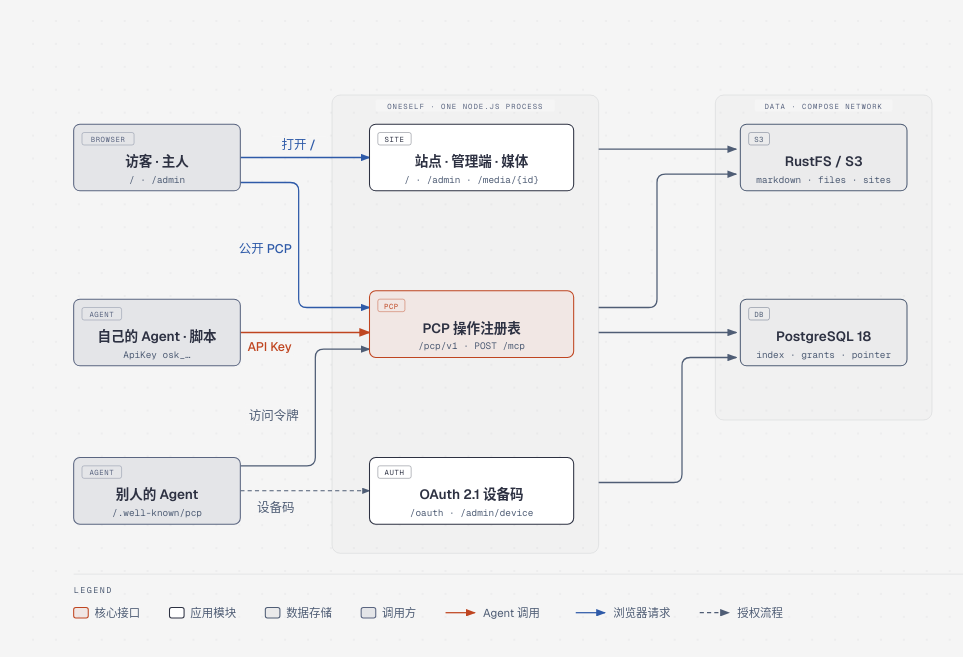
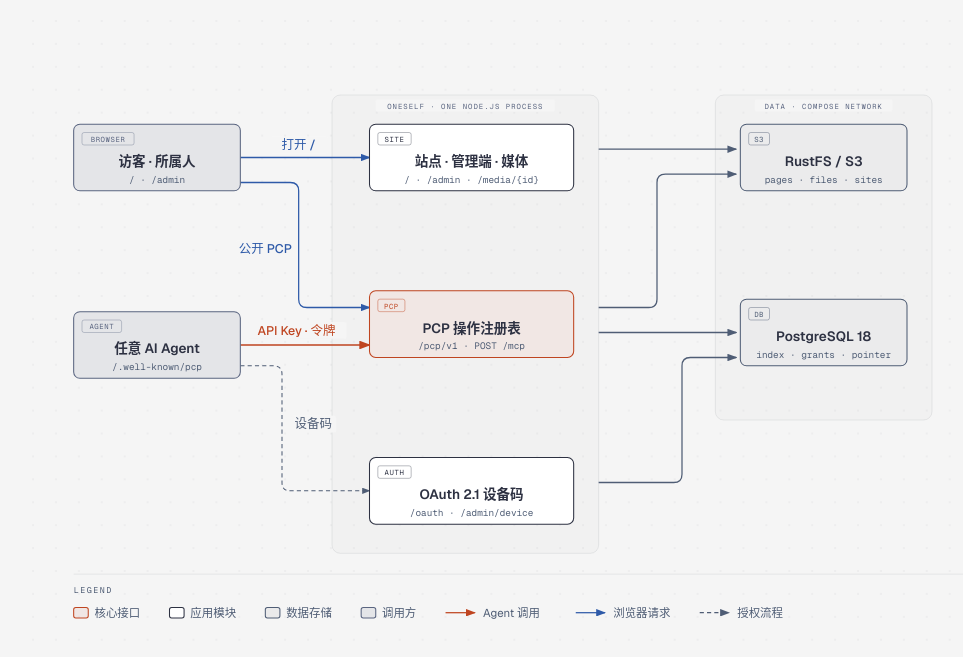
Before and after one commit to ptonlix/OneSelf, a website: page docs/diagrams/architecture.html in a window 1280 px wide. Shown: the part 111-768 px from the top of the page, without its empty margins (108-1071 px from the left). Drawn offline with nearby package versions, Linux system fonts and the light colour scheme.

Commit message:
docs: reposition README as personal context management
Subtitle and intro now lead with personal context management and the privacy/efficiency balance; features regrouped (管理/隐私/效率); Markdown no longer singled out (pages + originals); agents treated uniformly; 主人 -> 所属人; architecture diagram updated.

```diff
--- a/docs/diagrams/architecture.html
+++ b/docs/diagrams/architecture.html
@@ -24,7 +24,7 @@
     <div class="diagram-container">
     <svg viewBox="0 0 960 600" xmlns="http://www.w3.org/2000/svg" role="img" aria-labelledby="oneself-architecture-title oneself-architecture-desc">
   <title id="oneself-architecture-title">OneSelf 系统架构</title>
-  <desc id="oneself-architecture-desc">访客和主人的浏览器打开按指针提供的站点与管理端，页面脚本匿名读取公开 PCP；自己的 Agent 用 API Key、别人的 Agent 用 OAuth 2.1 设备码换来的访问令牌，调用同一份 PCP 操作注册表（HTTP 与 MCP）；单个 Node.js 进程把 Markdown 原文、原件和站点包存进 RustFS，把索引、授权和站点指针存进 PostgreSQL。</desc>
+  <desc id="oneself-architecture-desc">访客和所属人的浏览器打开按指针提供的站点与管理端，页面脚本匿名读取公开 PCP；任意 AI Agent 用所属人批准的 API Key 或 OAuth 2.1 设备码换来的访问令牌，调用同一份 PCP 操作注册表（HTTP 与 MCP）；单个 Node.js 进程把页面原文、原件和站点包存进 RustFS，把索引、授权和站点指针存进 PostgreSQL。</desc>
   <defs>
     <pattern id="dots" width="22" height="22" patternUnits="userSpaceOnUse"><circle cx="1" cy="1" r="0.9" fill="rgba(45,49,66,0.10)"/></pattern>
     <marker id="arrow" markerWidth="8" markerHeight="6" refX="7" refY="3" orient="auto"><polygon points="0 0, 8 3, 0 6" fill="#4f5d75"/></marker>
@@ -41,9 +41,8 @@
   <text x="760.0" y="85" fill="#5a6580" font-size="7" font-family="'Geist Mono',ui-monospace,monospace" text-anchor="middle" letter-spacing="0.14em">DATA · COMPOSE NETWORK</text>
   <path d="M 200,132 H 324" fill="none" stroke="#2e5aa8" stroke-width="1.2" marker-end="url(#arrow-link)"/>
   <path d="M 200,156 H 248 Q 256,156 256,164 V 268 Q 256,276 264,276 H 324" fill="none" stroke="#2e5aa8" stroke-width="1.2" marker-end="url(#arrow-link)"/>
-  <path d="M 200,300 H 324" fill="none" stroke="#bf4520" stroke-width="1.4" marker-end="url(#arrow-accent)"/>
-  <path d="M 200,428 H 264 Q 272,428 272,420 V 324 Q 272,316 280,316 H 324" fill="none" stroke="#4f5d75" stroke-width="1.2" marker-end="url(#arrow)"/>
-  <path d="M 200,452 H 324" fill="none" stroke="#4f5d75" stroke-width="1" stroke-dasharray="4,3" marker-end="url(#arrow)"/>
+  <path d="M 200,312 H 324" fill="none" stroke="#bf4520" stroke-width="1.4" marker-end="url(#arrow-accent)"/>
+  <path d="M 200,332 H 232 Q 240,332 240,340 V 444 Q 240,452 248,452 H 324" fill="none" stroke="#4f5d75" stroke-width="1" stroke-dasharray="4,3" marker-end="url(#arrow)"/>
   <path d="M 544,124 H 676" fill="none" stroke="#4f5d75" stroke-width="1.2" marker-end="url(#arrow)"/>
   <path d="M 544,276 H 592 Q 600,276 600,268 V 156 Q 600,148 608,148 H 676" fill="none" stroke="#4f5d75" stroke-width="1.2" marker-end="url(#arrow)"/>
   <path d="M 544,300 H 676" fill="none" stroke="#4f5d75" stroke-width="1.2" marker-end="url(#arrow)"/>
@@ -52,30 +51,22 @@
   <text x="256.0" y="124" fill="#2e5aa8" font-size="12" font-weight="500" font-family="'Geist','Noto Sans SC','PingFang SC','Noto Sans CJK SC','Microsoft YaHei',system-ui,sans-serif" text-anchor="middle">打开 /</text>
   <rect x="196" y="212" width="56" height="16" rx="2" fill="#f5f5f5"/>
   <text x="224.0" y="224" fill="#2e5aa8" font-size="12" font-weight="500" font-family="'Geist','Noto Sans SC','PingFang SC','Noto Sans CJK SC','Microsoft YaHei',system-ui,sans-serif" text-anchor="middle">公开 PCP</text>
-  <rect x="204" y="306" width="48" height="16" rx="2" fill="#f5f5f5"/>
-  <text x="228.0" y="318" fill="#bf4520" font-size="12" font-weight="500" font-family="'Geist','Noto Sans SC','PingFang SC','Noto Sans CJK SC','Microsoft YaHei',system-ui,sans-serif" text-anchor="middle">API Key</text>
-  <rect x="204" y="372" width="56" height="16" rx="2" fill="#f5f5f5"/>
-  <text x="232.0" y="384" fill="#4f5d75" font-size="12" font-weight="500" font-family="'Geist','Noto Sans SC','PingFang SC','Noto Sans CJK SC','Microsoft YaHei',system-ui,sans-serif" text-anchor="middle">访问令牌</text>
-  <rect x="212" y="460" width="44" height="16" rx="2" fill="#f5f5f5"/>
-  <text x="234.0" y="472" fill="#4f5d75" font-size="12" font-weight="500" font-family="'Geist','Noto Sans SC','PingFang SC','Noto Sans CJK SC','Microsoft YaHei',system-ui,sans-serif" text-anchor="middle">设备码</text>
+  <rect x="206" y="290" width="96" height="16" rx="2" fill="#f5f5f5"/>
+  <text x="254.0" y="302" fill="#bf4520" font-size="12" font-weight="500" font-family="'Geist','Noto Sans SC','PingFang SC','Noto Sans CJK SC','Microsoft YaHei',system-ui,sans-serif" text-anchor="middle">API Key · 令牌</text>
+  <rect x="248" y="380" width="44" height="16" rx="2" fill="#f5f5f5"/>
+  <text x="270.0" y="392" fill="#4f5d75" font-size="12" font-weight="500" font-family="'Geist','Noto Sans SC','PingFang SC','Noto Sans CJK SC','Microsoft YaHei',system-ui,sans-serif" text-anchor="middle">设备码</text>
   <rect x="40" y="100" width="160" height="64" rx="6" fill="#f5f5f5"/>
   <rect x="40" y="100" width="160" height="64" rx="6" fill="rgba(79,93,117,0.10)" stroke="#5a6580" stroke-width="1"/>
   <rect x="48" y="108" width="50" height="12" rx="2" fill="transparent" stroke="rgba(90,101,128,0.40)" stroke-width="0.8"/>
   <text x="73.0" y="117" fill="#5a6580" font-size="7" font-family="'Geist Mono',ui-monospace,monospace" text-anchor="middle" letter-spacing="0.08em">BROWSER</text>
-  <text x="120.0" y="140.0" fill="#2d3142" font-size="13" font-weight="600" font-family="'Geist','Noto Sans SC','PingFang SC','Noto Sans CJK SC','Microsoft YaHei',system-ui,sans-serif" text-anchor="middle">访客 · 主人</text>
+  <text x="120.0" y="140.0" fill="#2d3142" font-size="13" font-weight="600" font-family="'Geist','Noto Sans SC','PingFang SC','Noto Sans CJK SC','Microsoft YaHei',system-ui,sans-serif" text-anchor="middle">访客 · 所属人</text>
   <text x="120.0" y="156.0" fill="#4f5d75" font-size="9" font-family="'Geist Mono',ui-monospace,monospace" text-anchor="middle">/ · /admin</text>
-  <rect x="40" y="268" width="160" height="64" rx="6" fill="#f5f5f5"/>
-  <rect x="40" y="268" width="160" height="64" rx="6" fill="rgba(79,93,117,0.10)" stroke="#5a6580" stroke-width="1"/>
-  <rect x="48" y="276" width="38" height="12" rx="2" fill="transparent" stroke="rgba(90,101,128,0.40)" stroke-width="0.8"/>
-  <text x="67.0" y="285" fill="#5a6580" font-size="7" font-family="'Geist Mono',ui-monospace,monospace" text-anchor="middle" letter-spacing="0.08em">AGENT</text>
-  <text x="120.0" y="308.0" fill="#2d3142" font-size="13" font-weight="600" font-family="'Geist','Noto Sans SC','PingFang SC','Noto Sans CJK SC','Microsoft YaHei',system-ui,sans-serif" text-anchor="middle">自己的 Agent · 脚本</text>
-  <text x="120.0" y="324.0" fill="#4f5d75" font-size="9" font-family="'Geist Mono',ui-monospace,monospace" text-anchor="middle">ApiKey osk_…</text>
-  <rect x="40" y="420" width="160" height="64" rx="6" fill="#f5f5f5"/>
-  <rect x="40" y="420" width="160" height="64" rx="6" fill="rgba(79,93,117,0.10)" stroke="#5a6580" stroke-width="1"/>
-  <rect x="48" y="428" width="38" height="12" rx="2" fill="transparent" stroke="rgba(90,101,128,0.40)" stroke-width="0.8"/>
-  <text x="67.0" y="437" fill="#5a6580" font-size="7" font-family="'Geist Mono',ui-monospace,monospace" text-anchor="middle" letter-spacing="0.08em">AGENT</text>
-  <text x="120.0" y="460.0" fill="#2d3142" font-size="13" font-weight="600" font-family="'Geist','Noto Sans SC','PingFang SC','Noto Sans CJK SC','Microsoft YaHei',system-ui,sans-serif" text-anchor="middle">别人的 Agent</text>
-  <text x="120.0" y="476.0" fill="#4f5d75" font-size="9" font-family="'Geist Mono',ui-monospace,monospace" text-anchor="middle">/.well-known/pcp</text>
+  <rect x="40" y="280" width="160" height="64" rx="6" fill="#f5f5f5"/>
+  <rect x="40" y="280" width="160" height="64" rx="6" fill="rgba(79,93,117,0.10)" stroke="#5a6580" stroke-width="1"/>
+  <rect x="48" y="288" width="38" height="12" rx="2" fill="transparent" stroke="rgba(90,101,128,0.40)" stroke-width="0.8"/>
+  <text x="67.0" y="297" fill="#5a6580" font-size="7" font-family="'Geist Mono',ui-monospace,monospace" text-anchor="middle" letter-spacing="0.08em">AGENT</text>
+  <text x="120.0" y="320.0" fill="#2d3142" font-size="13" font-weight="600" font-family="'Geist','Noto Sans SC','PingFang SC','Noto Sans CJK SC','Microsoft YaHei',system-ui,sans-serif" text-anchor="middle">任意 AI Agent</text>
+  <text x="120.0" y="336.0" fill="#4f5d75" font-size="9" font-family="'Geist Mono',ui-monospace,monospace" text-anchor="middle">/.well-known/pcp</text>
   <rect x="324" y="100" width="196" height="64" rx="6" fill="#f5f5f5"/>
   <rect x="324" y="100" width="196" height="64" rx="6" fill="#ffffff" stroke="#2d3142" stroke-width="1"/>
   <rect x="332" y="108" width="32" height="12" rx="2" fill="transparent" stroke="rgba(45,49,66,0.40)" stroke-width="0.8"/>
@@ -99,7 +90,7 @@
   <rect x="688" y="108" width="20" height="12" rx="2" fill="transparent" stroke="rgba(79,93,117,0.50)" stroke-width="0.8"/>
   <text x="698.0" y="117" fill="#4f5d75" font-size="7" font-family="'Geist Mono',ui-monospace,monospace" text-anchor="middle" letter-spacing="0.08em">S3</text>
   <text x="760.0" y="140.0" fill="#2d3142" font-size="13" font-weight="600" font-family="'Geist','Noto Sans SC','PingFang SC','Noto Sans CJK SC','Microsoft YaHei',system-ui,sans-serif" text-anchor="middle">RustFS / S3</text>
-  <text x="760.0" y="156.0" fill="#4f5d75" font-size="9" font-family="'Geist Mono',ui-monospace,monospace" text-anchor="middle">markdown · files · sites</text>
+  <text x="760.0" y="156.0" fill="#4f5d75" font-size="9" font-family="'Geist Mono',ui-monospace,monospace" text-anchor="middle">pages · files · sites</text>
   <rect x="680" y="268" width="160" height="64" rx="6" fill="#f5f5f5"/>
   <rect x="680" y="268" width="160" height="64" rx="6" fill="rgba(45,49,66,0.05)" stroke="#4f5d75" stroke-width="1"/>
   <rect x="688" y="276" width="20" height="12" rx="2" fill="transparent" stroke="rgba(79,93,117,0.50)" stroke-width="0.8"/>
```
Also changed, not shown: README.md, README_EN.md, docs/images/architecture.png.
